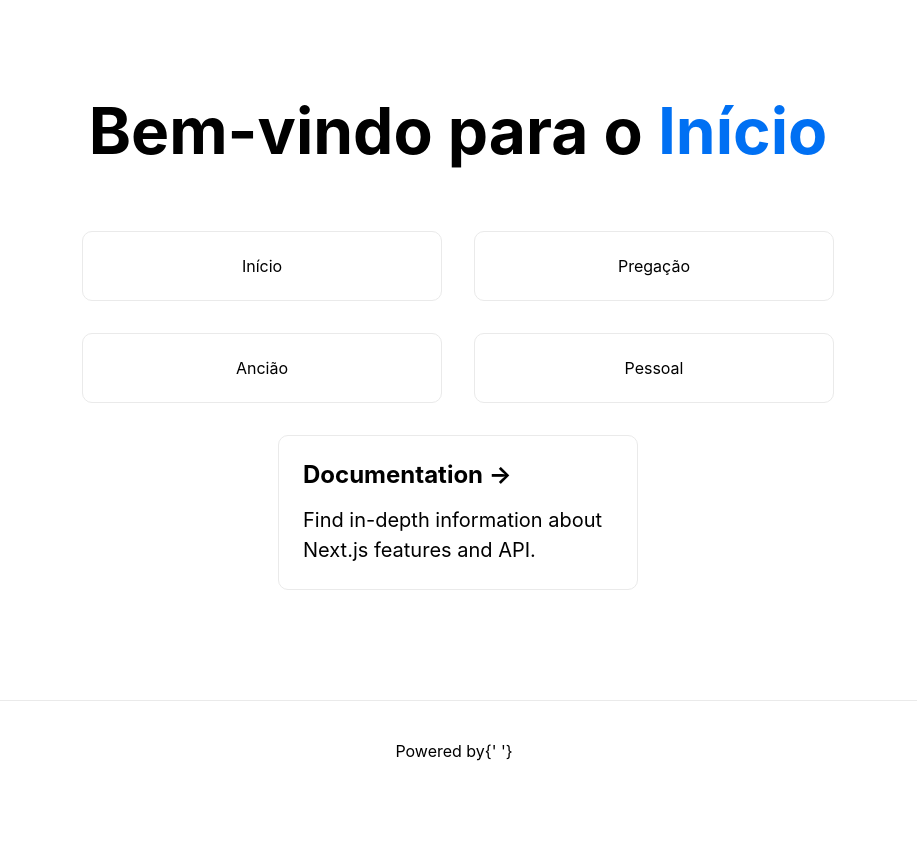
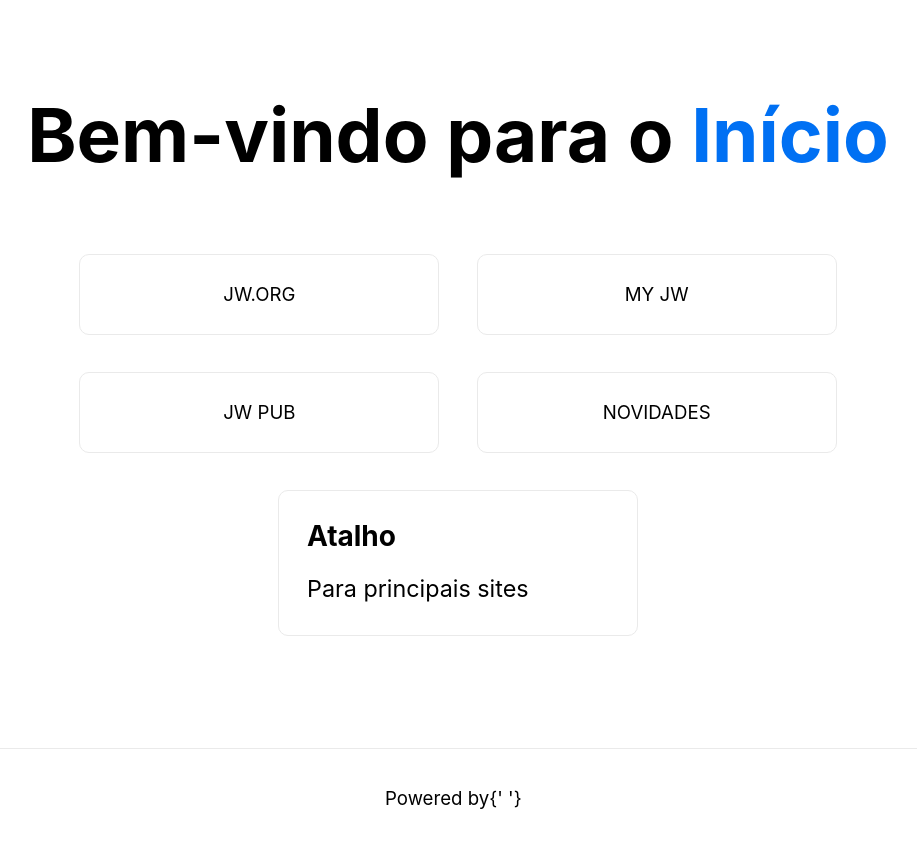
Before and after one commit to edsonocampo/pessoal, a plain HTML site: page index.html in a window 1280 px wide. Shown: the whole page, without its empty margins (182-1099 px from the left). Before the commit the page ends 800 px from the top, so only its background shows below. Drawn offline with Linux system fonts and the light colour scheme.

Commit message:
second commit

```diff
--- a/estilo.css
+++ /dev/null
@@ -1,173 +0,0 @@
-body{
-	font-family:
-	color: #333;
-}
-a:link, a:active, a:visited{
-	color: #315e8a;
-	text-decoration: none;
-}
-a:hover{
-	text-decoration: underline;
-}
-/* grid 960 */
-.linha{
-	width: 960px;
-	margin: 0 auto;
-	overflow: auto;
-	padding: 5px 0;
-}
-.coluna{
-	padding: 0 10px;
-	float: left;
-}
-.col1{
-	width: 60px;
-}
-.col2{
-	width: 140px;
-}
-.col3{
-	width: 220px;
-}
-.col4{
-	width: 300px;
-}
-.col5{
-	width: 380px;
-}
-.col6{
-	width: 460px;
-}
-.col7{
-	width: 540px;
-}
-.col8{
-	width: 620px;
-}
-.col9{
-	width: 700px;
-}
-.col10{
-	width: 780px;
-}
-.col11{
-	width: 860px;
-}
-.col12{
-	width: 940px;
-}
-/*estilos reutilizáveis */
-.sem-padding{
-	padding: 0 !important;
-}
-.sem-margin{
-	margin: 0 !important;
-}
-h1, h2, h3, h4, h5, h6{
-	font-weight: 500;
-	margin: 15px 0 10px 0;
-}
-ul li, ol li{
-	margin-bottom: 5px;
-}
-ul.inline li, ol.inline li{
-	display: inline;
-	margin-right: 15px;
-}
-ul.inline li:last-child, ol.inline li:last-child{
-	margin-right: 0;
-}
-ul.sem-marcador, ol.sem-marcador{
-	list-style: none;
-}
-a.botao, input.botao{
-	background: #1f3c58;
-	padding: 5px 10px;
-	border-radius: 3px;
-	color: #ebebeb;
-	cursor: pointer;
-	margin: 5px 0;
-	display: inline-block;
-	border: none;
-}
-a.botao:hover, input.botao:hover{
-	background: #315e8a;
-	text-decoration: none;
-}
-img{
-	max-width: 100%;
-	height: auto;
-}
-/*layout do site */
-.header{
-	background: #dee3e6;
-}
-h1.logo{
-	font-weight: 300;
-	color: #315e8a;
-	letter-spacing: -2px;
-}
-.conteudo-extra{
-	background: #f1f2ea;
-}
-.footer{
-	background: #1f3c58;
-	color: #ebebeb;
-	padding: 20px 0;
-	text-align: center;
-	font-weight: 100;
-}
-.menu{
-	text-transform: uppercase;
-	text-align: right;
-	margin-top: 25px;
-}
-.menu li a{
-	padding: 5px 10px;
-	border-radius: 3px;
-}
-.menu li a:hover{
-	text-decoration: none;
-	background: #1f3c58;
-	color: #ebebeb;
-}
-ul.noticias li{
-	clear: both;
-	display: block;
-	overflow: hidden;
-	margin-bottom: 20px;
-}
-ul.noticias li img{
-	width: 70px;
-	height: auto;
-	margin-right: 10px;
-	float: left;
-}
-ul.noticias li h4{
-	margin: -2px 0 5px 0;
-	font-weight: 500;
-}
-ul.noticias li p{
-	margin: 5px 0;
-	font-weight: 300;
-}
-ul.noticias li p a{
-	font-weight: 500;
-}
-.contato label{
-	display: block;
-	font-size: 13px;
-	font-weight: 300;
-}
-.contato input, .contato textarea{
-	display: block;
-	margin-bottom: 15px;
-	padding: 5px 2%;
-	width: 96%;
-}
-.contato textarea{
-	height: 150px;
-}
-.contato input.botao{
-	width: auto;
-}
--- /dev/null
+++ b/estyle1.css
@@ -0,0 +1,142 @@
+.container {
+  min-height: 100vh;
+  padding: 0 0.5rem;
+  display: flex;
+  flex-direction: column;
+  justify-content: center;
+  align-items: center;
+}
+
+.main {
+  padding: 5rem 0;
+  flex: 1;
+  display: flex;
+  flex-direction: column;
+  justify-content: center;
+  align-items: center;
+}
+
+.footer {
+  width: 100%;
+  height: 100px;
+  border-top: 1px solid #eaeaea;
+  display: flex;
+  justify-content: center;
+  align-items: center;
+}
+
+.footer img {
+  margin-left: 0.5rem;
+}
+
+.footer a {
+  display: flex;
+  justify-content: center;
+  align-items: center;
+}
+
+.title a {
+  color: #0070f3;
+  text-decoration: none;
+}
+
+.title a:hover,
+.title a:focus,
+.title a:active {
+  text-decoration: underline;
+}
+
+.title {
+  margin: 0;
+  line-height: 1.15;
+  font-size: 4rem;
+}
+
+.title,
+.description {
+  text-align: center;
+}
+
+.description {
+  line-height: 1.5;
+  font-size: 1.5rem;
+}
+
+.code {
+  background: #fafafa;
+  border-radius: 5px;
+  padding: 0.75rem;
+  font-size: 1.1rem;
+  font-family: Menlo, Monaco, Lucida Console, Liberation Mono, DejaVu Sans Mono,
+    Bitstream Vera Sans Mono, Courier New, monospace;
+}
+
+.grid {
+  display: flex;
+  align-items: center;
+  justify-content: center;
+  flex-wrap: wrap;
+  max-width: 800px;
+  margin-top: 3rem;
+}
+
+
+.card {
+  margin: 1rem;
+  flex-basis: 45%;
+  padding: 1.5rem;
+  text-align: left;
+  color: inherit;
+  text-decoration: none;
+  border: 1px solid #eaeaea;
+  border-radius: 10px;
+  transition: color 0.15s ease, border-color 0.15s ease;
+}
+
+.card1 {
+  margin: 1rem;
+  flex-basis: 45%;
+  padding: 1.5rem;
+  text-align: center;
+  color: inherit;
+  text-decoration: none;
+  border: 1px solid #eaeaea;
+  border-radius: 10px;
+  transition: color 0.15s ease, border-color 0.15s ease;
+}
+
+ .card1:hover,
+  .card1:focus,
+ .card1:active {
+  color: #0070f3;
+  border-color: #0070f3;
+}
+
+
+.card h3 {
+  margin: 0 0 1rem 0;
+  font-size: 1.5rem;
+}
+
+.card p {
+  margin: 0;
+  font-size: 1.25rem;
+  line-height: 1.5;
+}
+
+.card1 p {
+  margin: 0;
+  font-size: 1.25rem;
+  line-height: 1.5;
+}
+
+.logo {
+  height: 1em;
+}
+
+@media (max-width: 300px) {
+  .grid {
+    width: 100%;
+    flex-direction: column;
+  }
+}
--- a/global.css
+++ b/global.css
@@ -1,5 +1,7 @@
 html,
 body {
+
+	font-size: 14pt;
   padding: 0;
   margin: 0;
   font-family: -apple-system, BlinkMacSystemFont, Segoe UI, Roboto, Oxygen,
--- a/index.html
+++ b/index.html
@@ -2,39 +2,44 @@
 <!DOCTYPE html>
 <html>
 <head>
- <meta charset="utf-8">
+  <meta charset="utf-8">
 <meta http-equiv="X-UA-Compatible" content="IE=edge">
-  <title>Pessoal</title>
+  <title>Atalho</title>
   <!--<meta name="viewport" content="width=device-width, initial-scale=1.0">-->
   <meta name="viewport" content="width=device-width, initial-scale=1.0, maximum-scale=3.0, user-scalable=1"/>
   <meta name="MobileOptimized" content="width">
-  <meta name="description" content="Para a minha princesa" />
+  <meta name="description" content="Atalhos para os mais acessados" />
   <link rel="stylesheet" type="text/css" href="style.css">
   <link rel="stylesheet" type="text/css" href="global.css">
-</head>
+
+  <link href="icone.png" rel="icon" type="image/png" />
+
 <body>
 
   <div class="styles container">
-
+      <Head>
+        <title>Create Next App</title>
+        <link rel="icon" href="/favicon.ico" />
+      </Head>
 
       <main class="styles main">
         <h1 class="styles title">
-          Bem-vindo para o <a href="">Início</a>
+          Bem-vindo para o <a href="jw.org">Início</a>
         </h1>
 
 
 
-          <div class="styles grid"><a href="/media/cliente/7202-1CF5/localhost/index.html" class="styles card1 card">Início</a>
+          <div class="styles grid"><a href="https://www.jw.org/Pt" class="styles card1 card">JW.ORG</a>
 
-          <a href="/media/cliente/7202-1CF5/localhost/pages/pregacao.html" class="styles card1 card">Pregação</a>
+          <a href="https://my.jw.org/home/pt/login" class="styles card1 card">MY JW</a>
 
-          <a href="/media/cliente/7202-1CF5/localhost/pages/anciao.html" class="styles card1 card">Ancião</a>
+          <a href="https://login.jwpub.org/" class="styles card1 card">JW PUB</a>
 
-          <a href="/media/cliente/7202-1CF5/localhost/pages/pessoal.html" class="styles card1 card">Pessoal</a>
+          <a href="https://www.jw.org/pt/Novidades/" class="styles card1 card">NOVIDADES</a>
 
           <a href="" class="styles card">
-            <h3>Documentation &rarr;</h3>
-            <p>Find in-depth information about Next.js features and API.</p>
+            <h3>Atalho</h3>
+            <p>Para principais sites</p>
           </a>
 
           </a>
@@ -45,7 +50,7 @@
         <a
           href=""
           target="_blank"
-          rel="noopener noreferrer"
+          rel=""
         >
           Powered by{' '}
           <img src="" alt="" class="styles logo" />
```
Also changed, not shown: icone.png (added).
